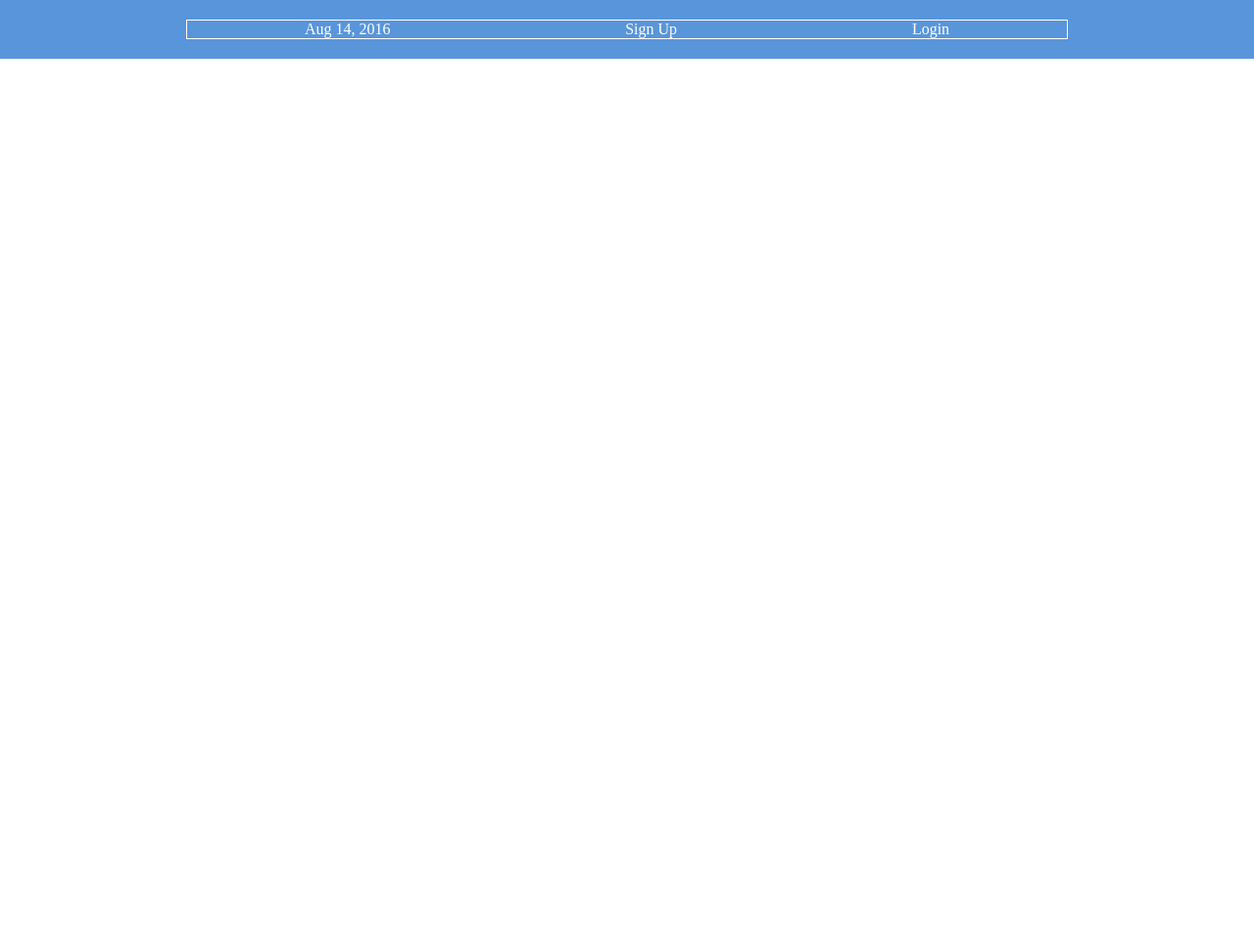
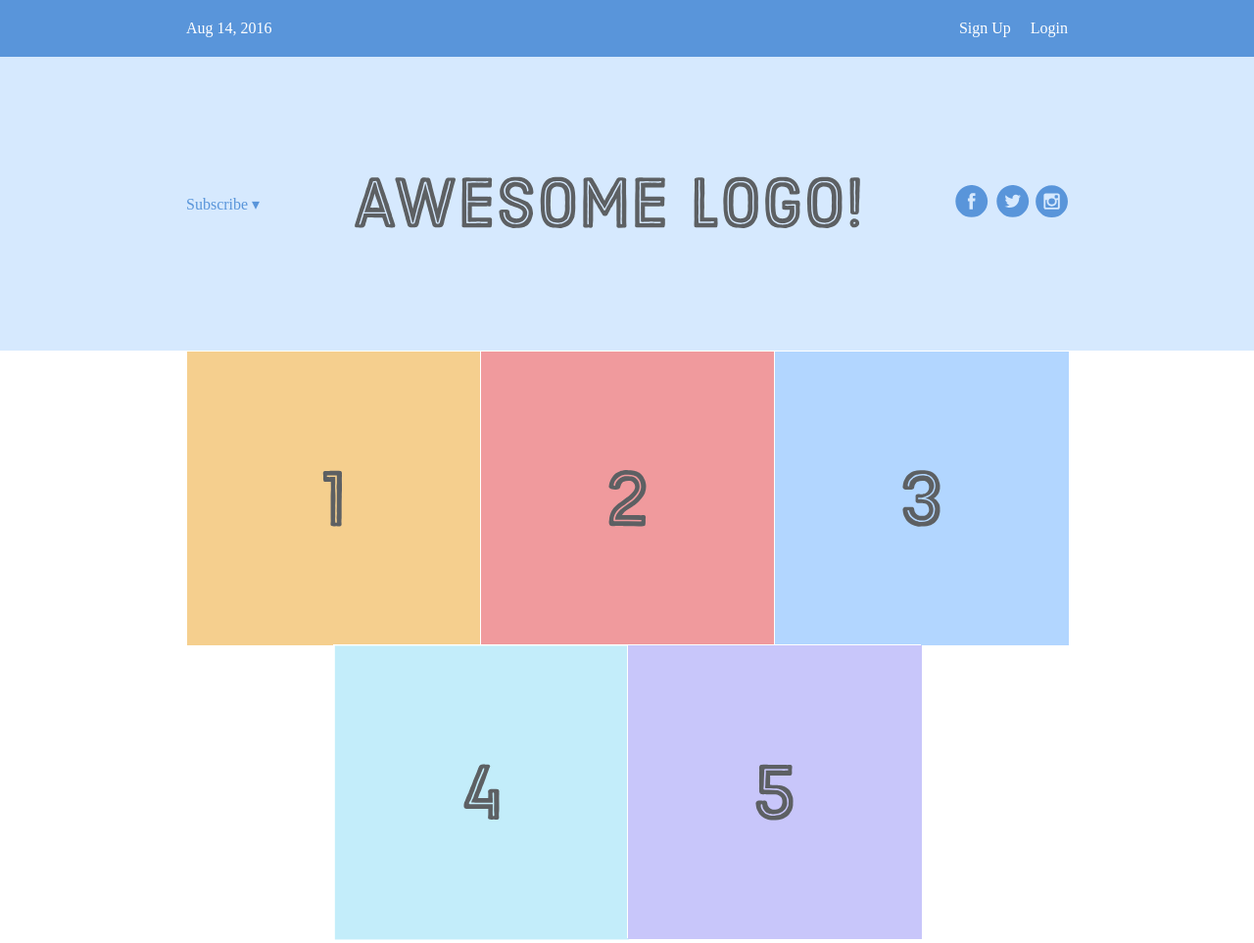
Before and after one commit to peterahn8/IIH-Flexbox, a plain HTML site: page index.html in a window 1280 px wide. Shown: the whole page at 98% size. Before the commit the page ends 800 px from the top, so only its background shows below. Drawn offline with Linux system fonts and the light colour scheme.

Commit message:
Add flex wrapping and images

```diff
--- a/index.html
+++ b/index.html
@@ -9,9 +9,37 @@
     <div class='menu-container'>
       <div class='menu'>
         <div class='date'>Aug 14, 2016</div>
-        <div class='signup'>Sign Up</div>
-        <div class='login'>Login</div>
+            <div class="links">
+                <div class='signup'>Sign Up</div>
+                <div class='login'>Login</div>
+            </div>
       </div>
+    </div>
+    <div class='header-container'>
+        <div class='header'>
+          <div class='subscribe'>Subscribe &#9662;</div>
+          <div class='logo'><img src='images/awesome-logo.svg'/></div>
+          <div class='social'><img src='images/social-icons.svg'/></div>
+        </div>
+    </div>
+    <div class='photo-grid-container'>
+        <div class='photo-grid'>
+            <div class='photo-grid-item first-item'>
+            <img src='images/one.svg'/>
+            </div>
+            <div class='photo-grid-item'>
+            <img src='images/two.svg'/>
+            </div>
+            <div class='photo-grid-item'>
+            <img src='images/three.svg'/>
+            </div>
+            <div class='photo-grid-item'>
+            <img src='images/four.svg'/>
+            </div>
+            <div class='photo-grid-item last-item'>
+            <img src='images/five.svg'/>
+            </div>
+        </div>
     </div>
   </body>
 </html>
--- a/styles.css
+++ b/styles.css
@@ -4,7 +4,7 @@
     box-sizing: border-box;
   }
 
-.menu-container {
+  .menu-container {
     color: #fff;
     background-color: #5995DA;  /* Blue */
     padding: 20px 0;
@@ -12,9 +12,50 @@
     justify-content: center;
   }
 
-.menu {
-    border: 1px solid #fff;  /* For debugging */
+  .menu {
     width: 900px;
     display: flex;
-    justify-content: space-around;
+    justify-content: space-between;
   }
+
+  .links {
+    display: flex;
+    justify-content: flex-end;
+  }
+
+  .login {
+    margin-left: 20px;
+  }
+
+  .header-container {
+    color: #5995DA;
+    background-color: #D6E9FE;
+    display: flex;
+    justify-content: center;
+  }
+
+  .header {
+    width: 900px;
+    height: 300px;
+    display: flex;
+    justify-content: space-between;
+    align-items: center;
+  }
+
+  .photo-grid-container {
+    display: flex;
+    justify-content: center;
+  }
+
+  .photo-grid {
+    width: 900px;
+    display: flex;
+    justify-content: center;
+    flex-wrap: wrap;
+  }
+
+  .photo-grid-item {
+    border: 1px solid #fff;
+    width: 300px;
+    height: 300px;
+  }
```
